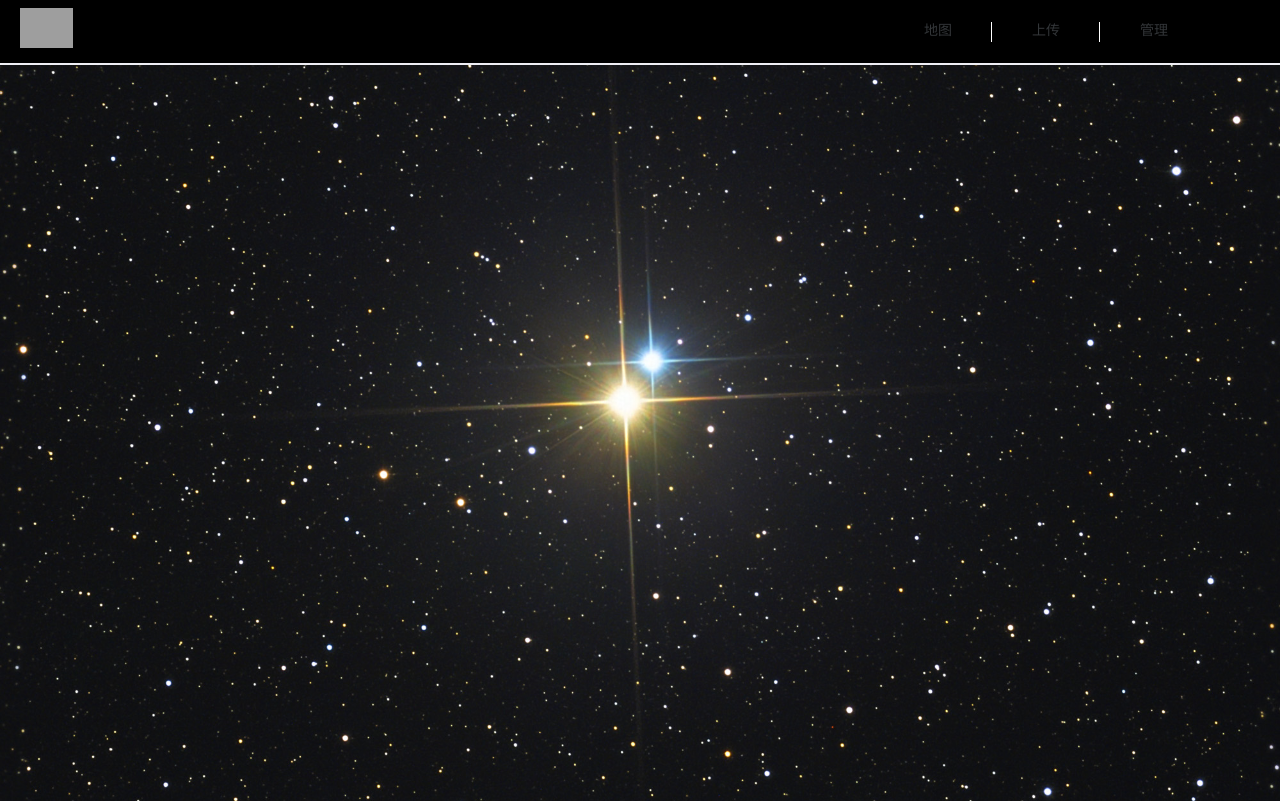
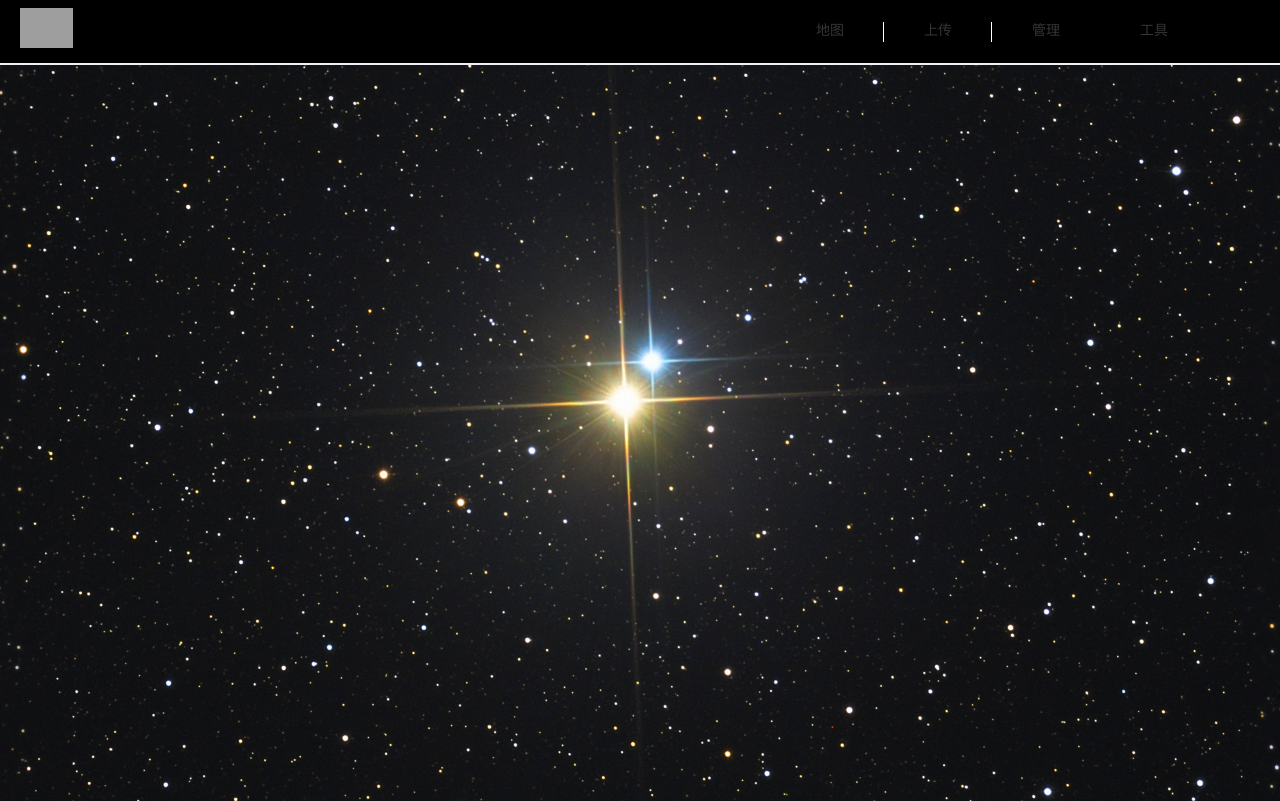
Before and after one commit to shuumatu/albireo-admin, a Vue app: page / in a window 1280 px wide. Built offline with nearby package versions, Linux system fonts and the light colour scheme; sample sign-in values are in the browser's storage; grey boxes are pictures that could not be loaded; some icons are missing; what @coleqiu/vue-drag-select would draw is missing.

Commit message:
修改菜单，添加Twelve Labs视频处理切换

```diff
--- a/src/components/AppHeader.vue
+++ b/src/components/AppHeader.vue
@@ -94,9 +94,19 @@ const menuOptions = [
         label: '系统配置',
         key: '/manager/system-config'
       },
+    ]
+  },
+  {
+    label: '工具',
+    key: '/tools',
+    children: [
       {
         label: '处理进度',
         key: '/manager/task-progress'
+      },
+      {
+        label: '模型切换',
+        key: '/manager/vision-model'
       }
     ]
   }
--- a/src/views/VisionModelManager.vue
+++ b/src/views/VisionModelManager.vue
@@ -47,12 +47,14 @@ const message = useMessage()
 
 const modelLabels: Record<string, string> = {
   zhipu: '智谱 AI (glm-4.6v-flash)',
-  gemini: 'Google Gemini 3 Flash Preview'
+  gemini: 'Google Gemini 3 Flash Preview',
+  twelvelabs: 'Twelve Labs'
 }
 
 const modelOptions = [
   { label: '智谱 AI', value: 'zhipu' },
-  { label: 'Google Gemini', value: 'gemini' }
+  { label: 'Google Gemini', value: 'gemini' },
+  { label: 'Twelve Labs', value: 'twelvelabs' }
 ]
 
 const currentModel = ref<string | null>(null)
```
